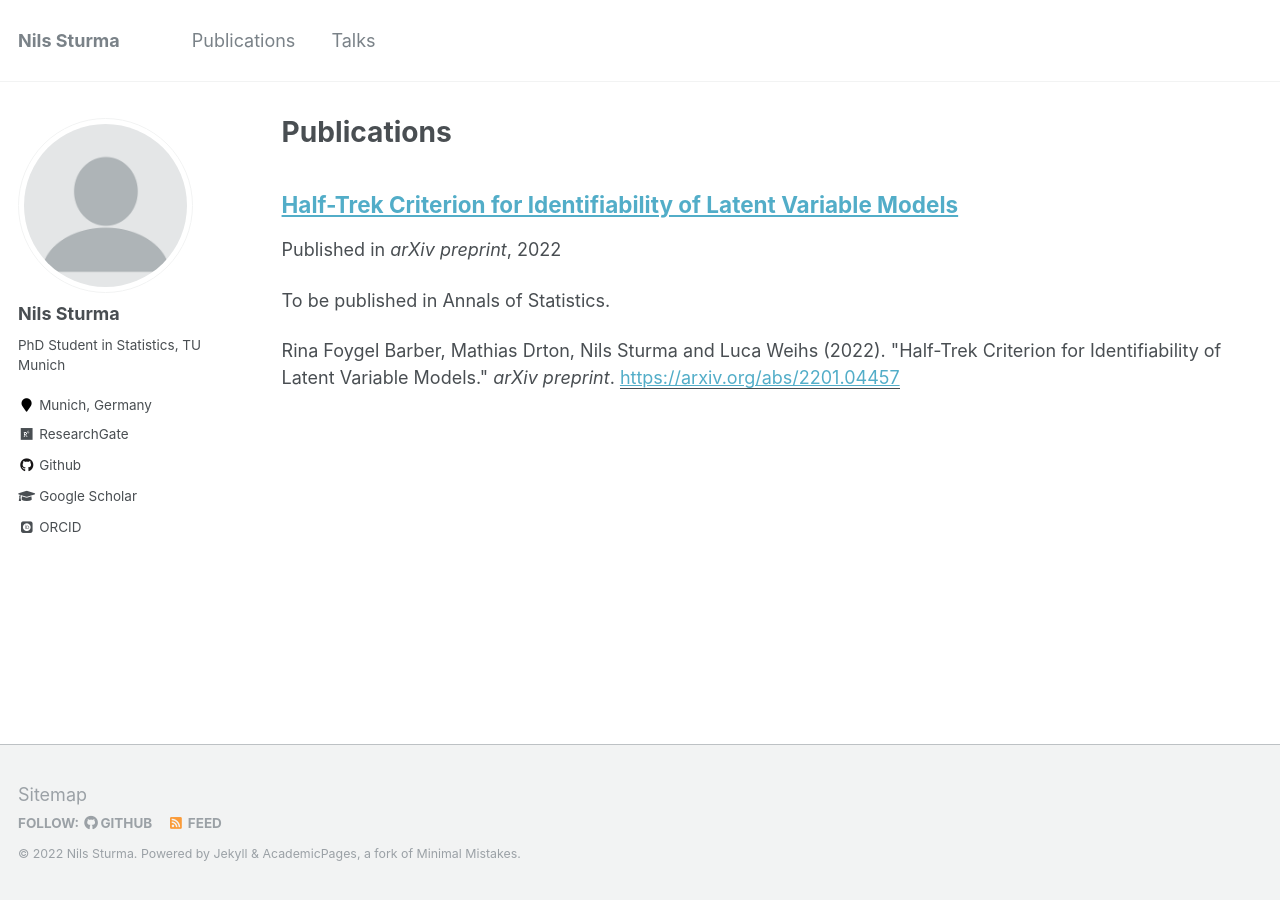
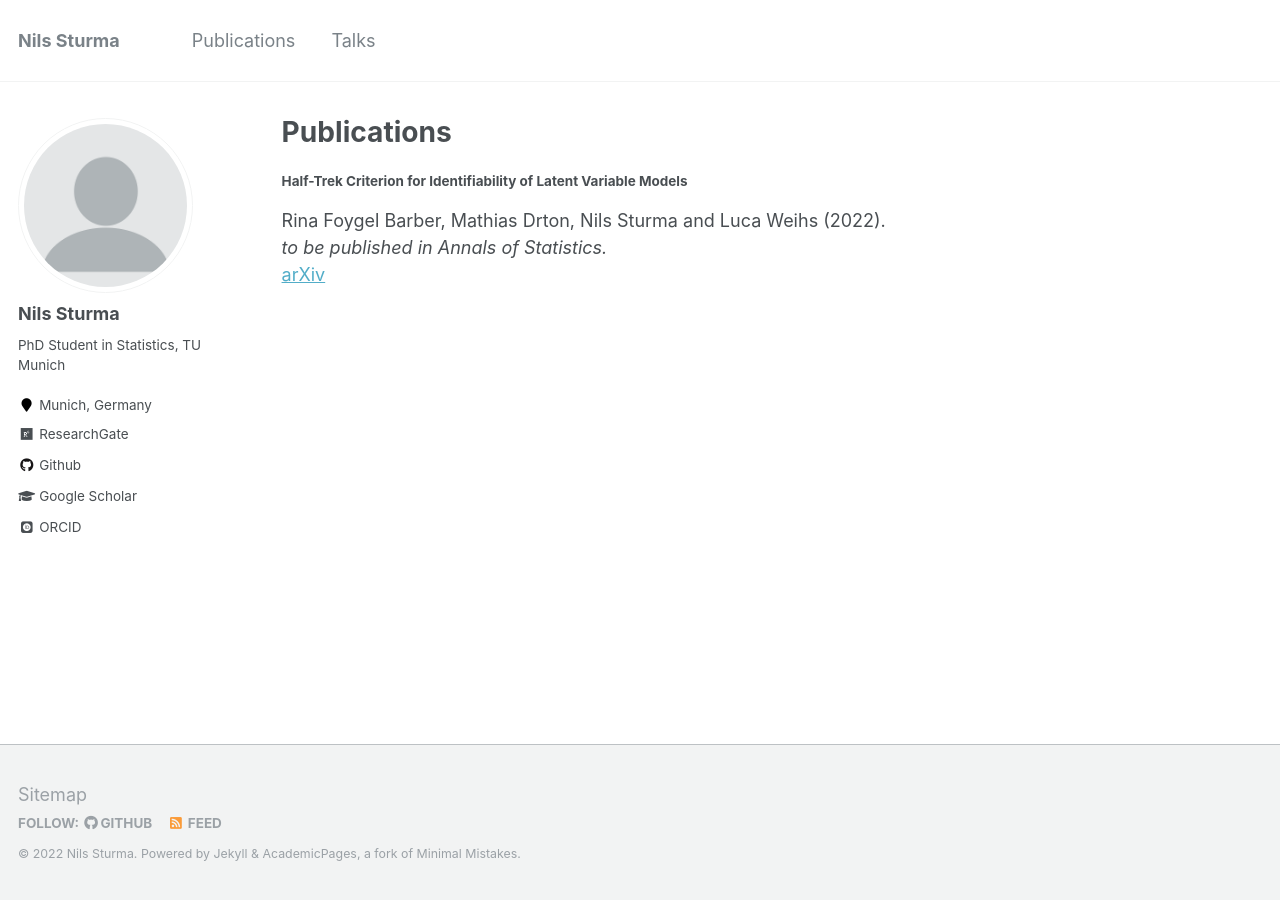
Before and after one commit to NilsSturma/nilssturma.github.io, a Jekyll site: the page built from _pages/publications.md, in a window 1280 px wide. Built offline with Jekyll 4.4.1, drawn with Linux system fonts in a browser that asks for light colours; some web fonts are replaced; part of the change alters nothing that is shown.

Commit message:
added line breaks

```diff
--- a/_pages/publications.md
+++ b/_pages/publications.md
@@ -5,7 +5,7 @@ permalink: /publications/
 author_profile: true
 ---
 
-{% if author.googlescholar %}
+<!-- {% if author.googlescholar %}
   You can also find my articles on <u><a href="{{author.googlescholar}}">my Google Scholar profile</a>.</u>
 {% endif %}
 
@@ -14,3 +14,9 @@ author_profile: true
 {% for post in site.publications reversed %}
   {% include archive-single.html %}
 {% endfor %}
+ -->
+
+#### Half-Trek Criterion for Identifiability of Latent Variable Models
+Rina Foygel Barber, Mathias Drton, Nils Sturma and Luca Weihs (2022). \
+*to be published in Annals of Statistics.* \
+[arXiv](https://arxiv.org/abs/2201.04457)
```
